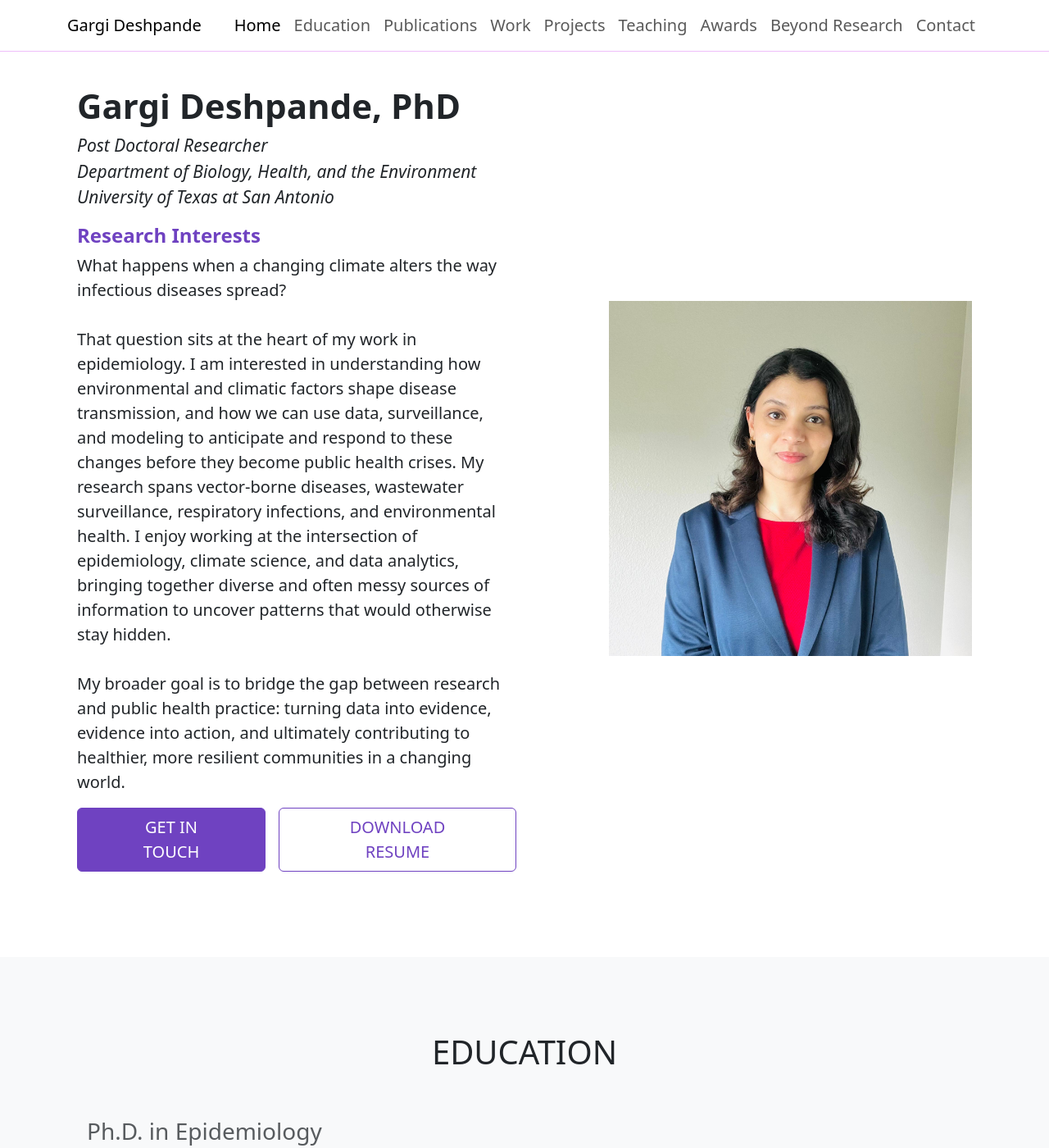
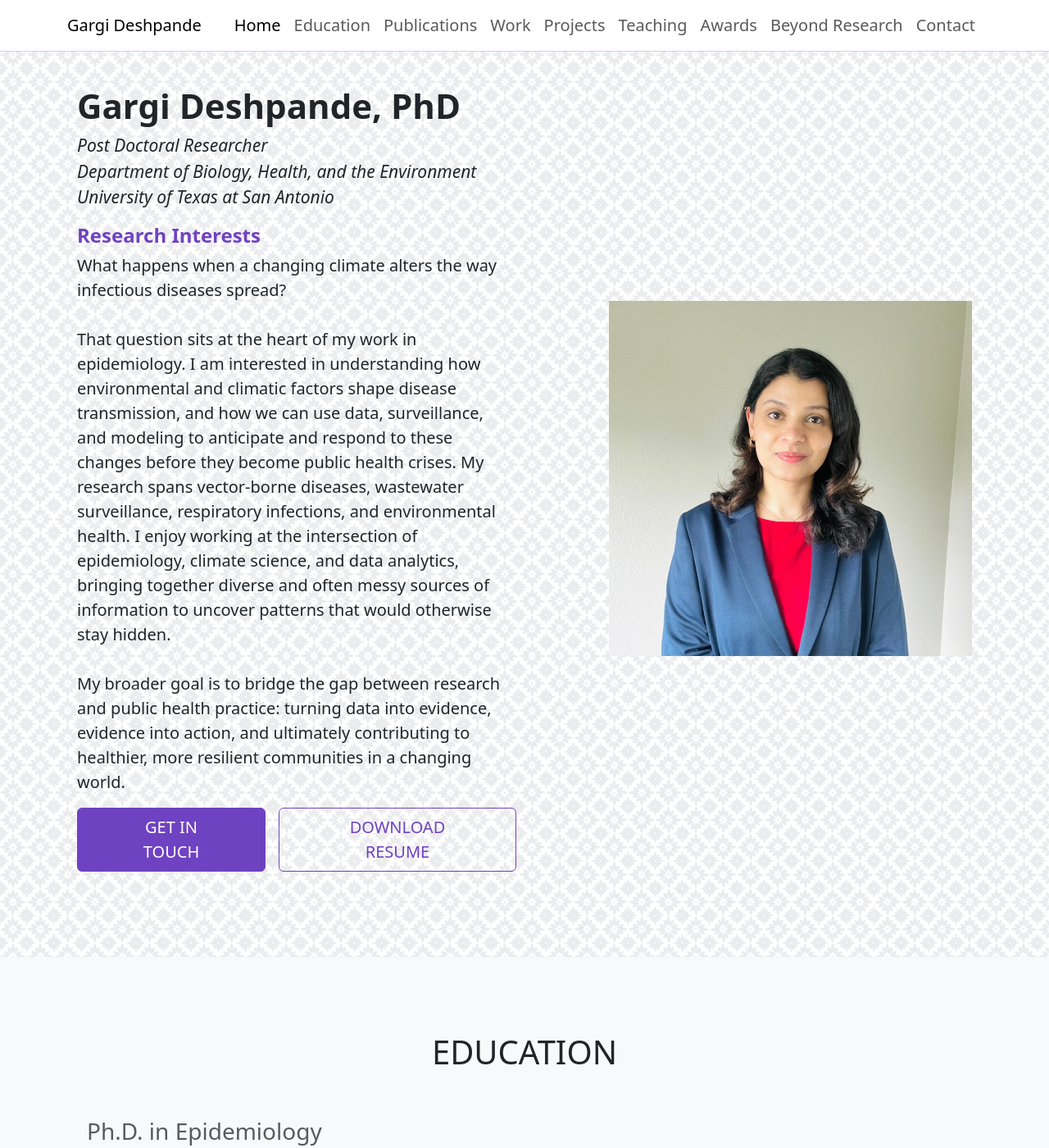
Before and after one commit to sohom070994/sohom070994.github.io, a Jekyll site: the page built from index.md, in a window 1280 px wide and 1400 px high. Shown: the whole window at 82% size. Built offline with Jekyll 4.4.1, drawn with Linux system fonts in a browser that asks for light colours.

Commit message:
bg change

```diff
--- a/_includes/hero.html
+++ b/_includes/hero.html
@@ -1,3 +1,4 @@
+<div class="hero-bg">
 <div class="container col-xxl-8 px-6 py-8 py-lg-10">
   <div class="row flex-lg-row justify-content-between align-items-center g-5 py-6">
     <div class="col-md-6">
@@ -17,4 +18,5 @@
     </div>
   </div>
 </div>
+</div>
 <!-- End of Hero -->
--- a/assets/main.scss
+++ b/assets/main.scss
@@ -55,6 +55,14 @@
 // Utilities
 @import "bootstrap/scss/utilities/api";
 
+// Tiled pattern backdrop for the hero section
+.hero-bg {
+  background-color: $white;
+  background-image: url("/assets/images/moroccan-flower.png");
+  background-repeat: repeat;
+  background-size: 400px 400px;
+}
+
 // Hero typography
 .hero-title {
   @include font-size($h1-font-size * 1.05);
```
Also changed, not shown: assets/images/moroccan-flower.png (added).
